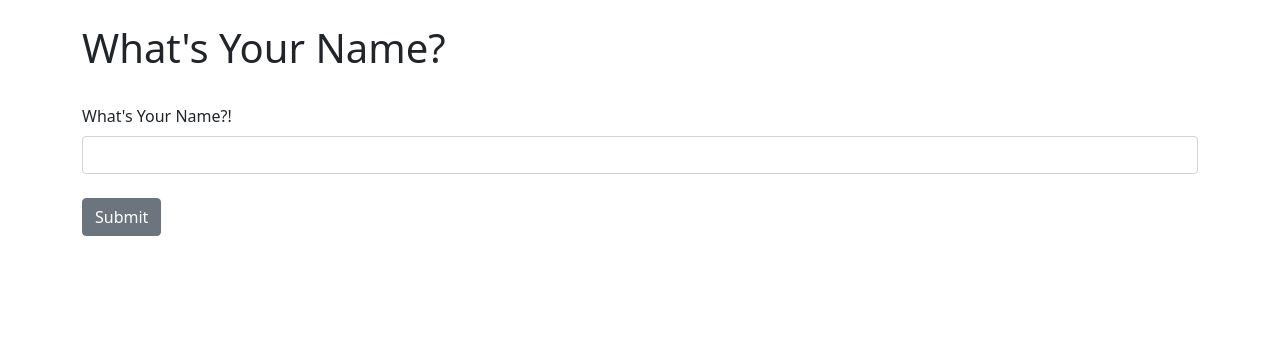
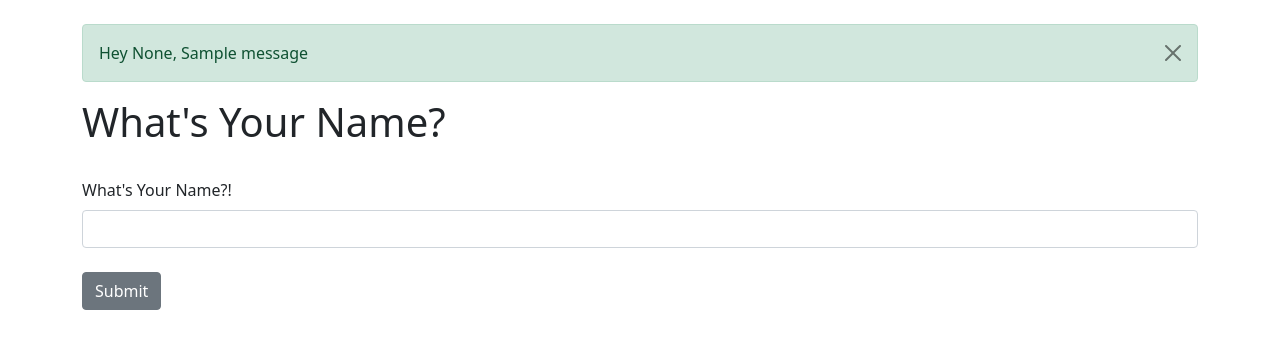
Before and after one commit to ghmingo/semino, a Flask app: page /name in a window 1280 px wide. Shown: the part 56-405 px from the top of the page. Run offline with Flask 3, Linux system fonts and the light colour scheme; one stand-in notice (Sample message) is shown.

Commit message:
cambios de prueba

```diff
--- a/app.py
+++ b/app.py
@@ -1,4 +1,4 @@
-from flask import Flask, render_template
+from flask import Flask, render_template, flash
 from flask_wtf import FlaskForm
 from wtforms import StringField, SubmitField
 from wtforms.validators import DataRequired
@@ -56,6 +56,7 @@
     if form.validate_on_submit():
           name = form.name.data
           form.name.data = ''
+          flash("Form Submitted Succesfully")
     return render_template("name.html",
                            name = name,
                            form = form)
--- a/templates/name.html
+++ b/templates/name.html
@@ -1,6 +1,16 @@
 {% extends 'base.html' %}
 
 {% block content %}
+
+{% for message in get_flashed_messages() %}
+<div class="alert alert-success alert-dismissible fade show" role="alert">
+    Hey {{ name|capitalize }},  {{ message }}
+    <button type="button" class="btn-close" data-bs-dismiss="alert" aria-label="Close"></button>
+  </div>
+
+
+{% endfor %}
+
 
 {% if name %}
     <h1>Hello {{ name }}!!</h1>
```
